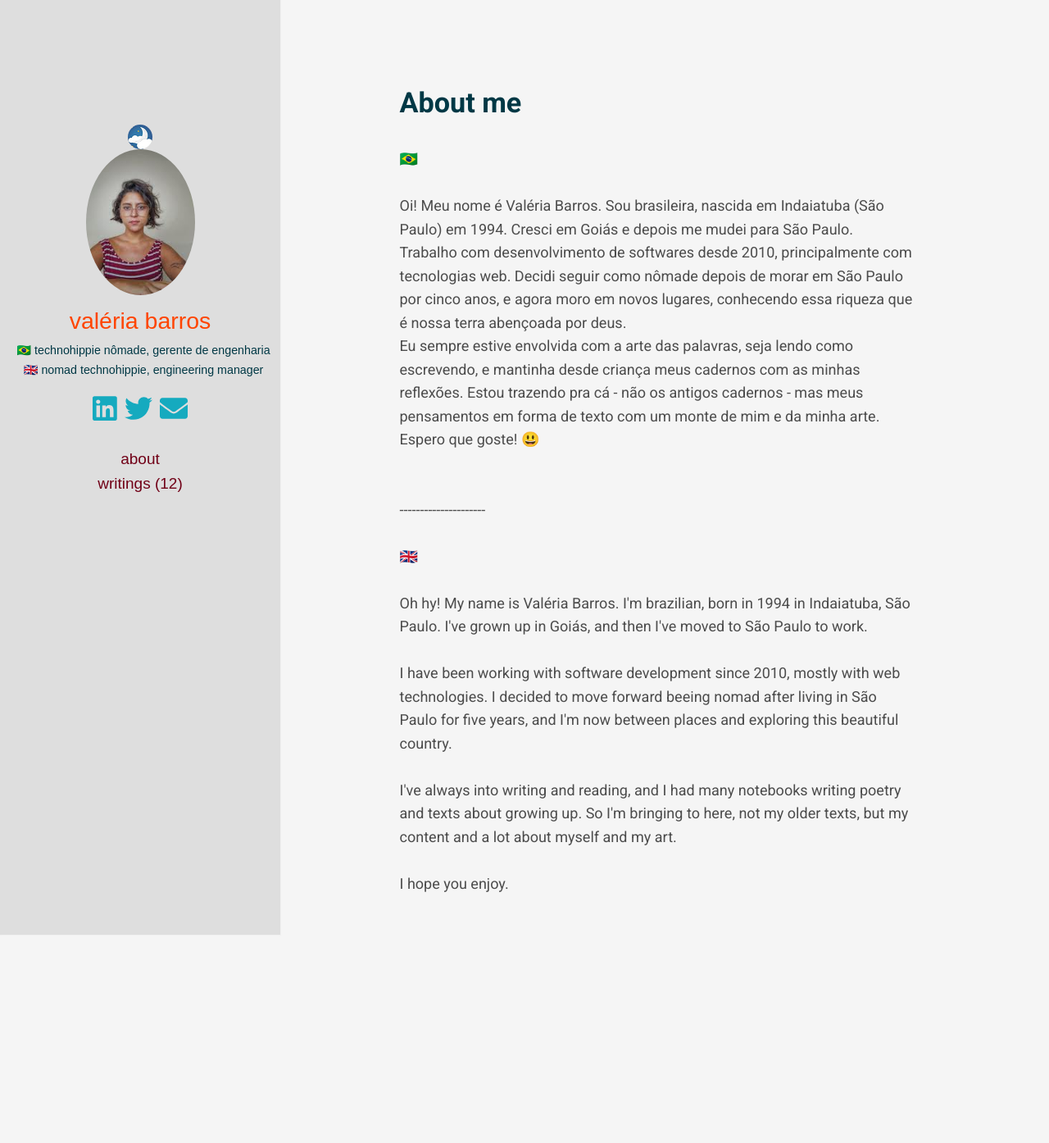
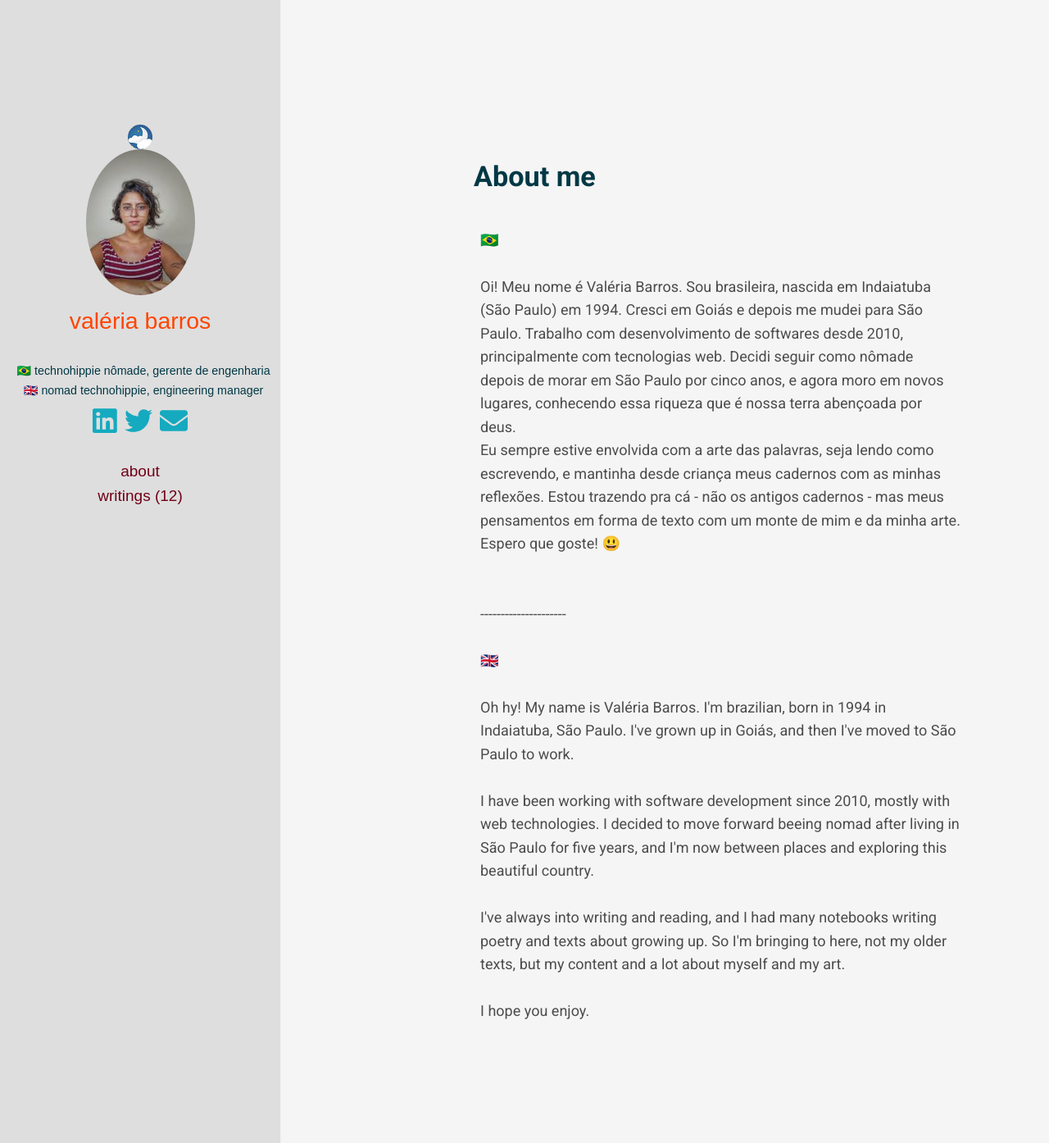
Before and after one commit to valeriabarros/barrosval.me, a Jekyll site: the page built from me.html, in a window 1280 px wide. Shown: the whole page at 82% size. Built offline with Jekyll 4.4.1, drawn with Linux system fonts in a browser that asks for light colours; comment, search, counter and statistics services are not loaded; before the commit the page ends 1140 px from its top, so only the background shows below that.

Commit message:
Fixing small style issues

```diff
--- a/Gemfile
+++ b/Gemfile
@@ -1,2 +1,4 @@
 source "https://rubygems.org"
 gem 'github-pages'
+
+gem "webrick", "~> 1.7"
--- a/_includes/header.html
+++ b/_includes/header.html
@@ -9,8 +9,10 @@
       <img src="{{ site.user.pic | relative_url }}" alt="{{ site.user.picAlt }}">
     </a>
     <span class="header_name">{{ site.user.name }}</span>
-    <span class="header_job">🇧🇷 {{ site.user.job-pt }}</span>
-    <span class="header_job">🇬🇧 {{ site.user.job }}</span>
+    <div class="header_job">
+      <span>🇧🇷 {{ site.user.job-pt }}</span>
+      <span>🇬🇧 {{ site.user.job }}</span>
+    </div>
     <div class="social_network">
       <a class="social_network" href="https://www.linkedin.com/in/valeriabarros/" target="blank"><i class="fab fa-linkedin"></i></a>
       <a class="social_network" href="https://twitter.com/valeriaberros" target="blank"><i class="fab fa-twitter"></i></a>
--- a/_layouts/page.html
+++ b/_layouts/page.html
@@ -8,7 +8,7 @@
 
     {% include header.html %}
 
-    {% include mobile_menu.html %}
+    <!-- {% include mobile_menu.html %} -->
 
     <main class="main">
 
--- a/assets/css/main.scss
+++ b/assets/css/main.scss
@@ -224,11 +224,10 @@ img {
 .social_network {
     color: #15aabf;
     font-size: 34px;
-    margin-top: 10px;
 }
 
 .main {
-    padding: 0.5rem;
+    padding: 100px;
 
     @include breakpoint(medium) {
         margin-left: 22rem;
@@ -360,7 +359,7 @@ img {
     font-family: Roboto Slab, sans-serif;
     font-weight: 500;
     @include mobile-only {
-        width: 100%;
+        width: 109%;
         height: 9rem;
     }
 
@@ -419,12 +418,15 @@ img {
 }
 
 .header_job {
+    margin-top: 27px;
+}
+
+.header_job span {
     display: block;
     margin-top: 0.1rem;
     color: var(--job_font);
     font-size: 0.75em;
     margin-left: 8px;
-
 }
 
 .theme_changer {
@@ -484,7 +486,11 @@ img {
     margin-top: 1rem;
 
     @include mobile-only {
-        display: none;
+        display: -webkit-inline-box;
+        margin: -.5rem;
+        position: absolute;
+        top: 262px;
+        right: 237px;
     }
 }
 
@@ -495,12 +501,12 @@ img {
 
     @include mobile-only {
         text-align: center;
+        margin-inline-start: 15px;
     }
 }
 
 .nav_item {
     display: inline-block;
-    *display: inline;
     zoom: 1;
 
     & a {
@@ -530,20 +536,21 @@ img {
     }
 }
 
-.mobile_menu {
-    display: none;
+// .mobile_menu {
+//     display: none;
+//     padding: 3%;
 
-    @include mobile-only {
-        display: block;
-        margin: -.5rem;
-    }
+//     @include mobile-only {
+//         display: block;
+//         margin: -.5rem;
+//     }
 
-    @include breakpoint(medium) {
-        position: absolute;
-        top: 1.25rem;
-        right: 1.25rem;
-    }
-}
+//     @include breakpoint(medium) {
+//         position: absolute;
+//         top: 1.25rem;
+//         right: 1.25rem;
+//     }
+// }
 
 @keyframes jiggle {
     0% {
@@ -630,6 +637,8 @@ img {
     font-size: 0.95rem;
     line-height: 1.5rem;
     color: var(--post_text);
+    display: flow-root;
+    padding: 8px;
 
     h1,
     h2 {
--- a/index.html
+++ b/index.html
@@ -4,7 +4,6 @@ layout: page
 
 
 <div class="post">
-    <!-- <p class="post_title"> Tracks I'm listening this week:</p> -->
     <div class="post_content">
 
         <p class="post_title"> Tracks I'm listening this week</p>
```
Also changed, not shown: Gemfile.lock (added).
